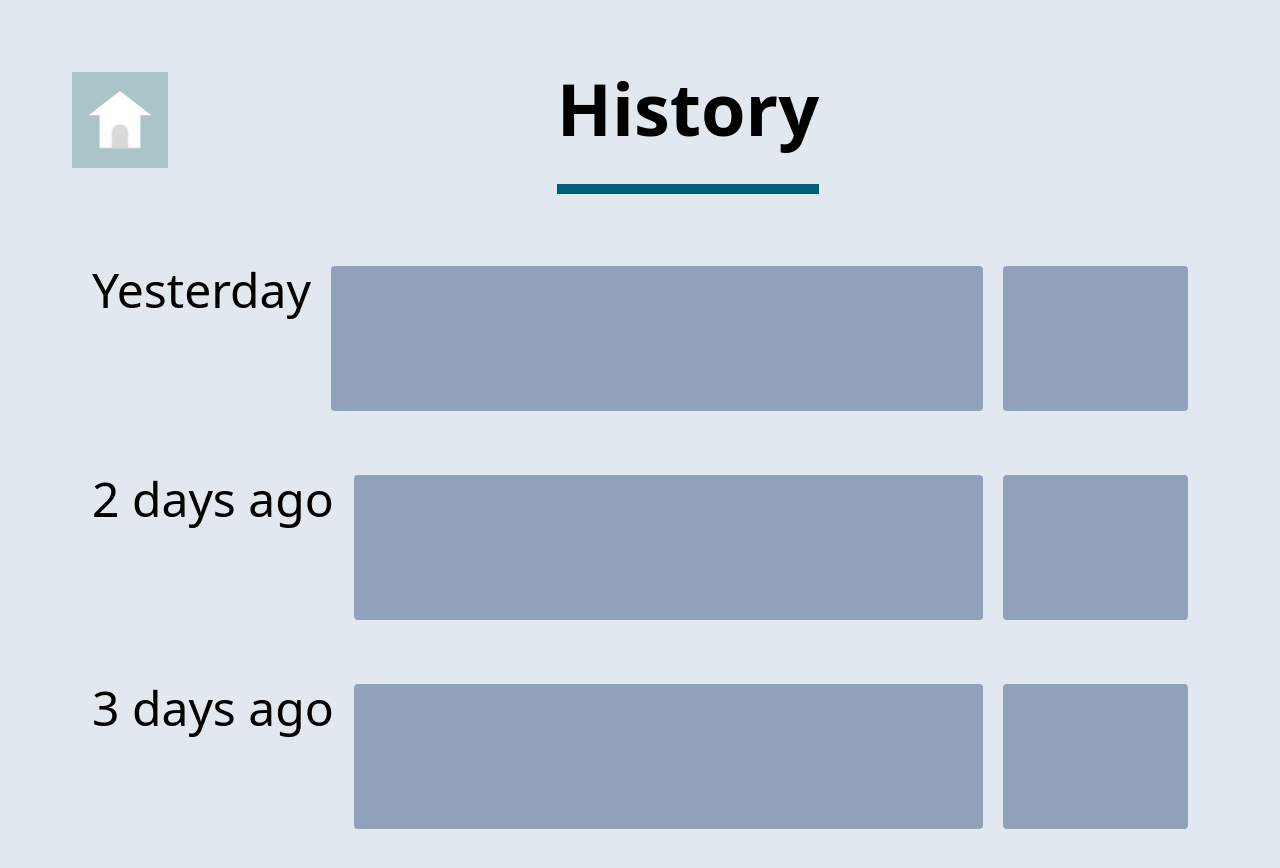
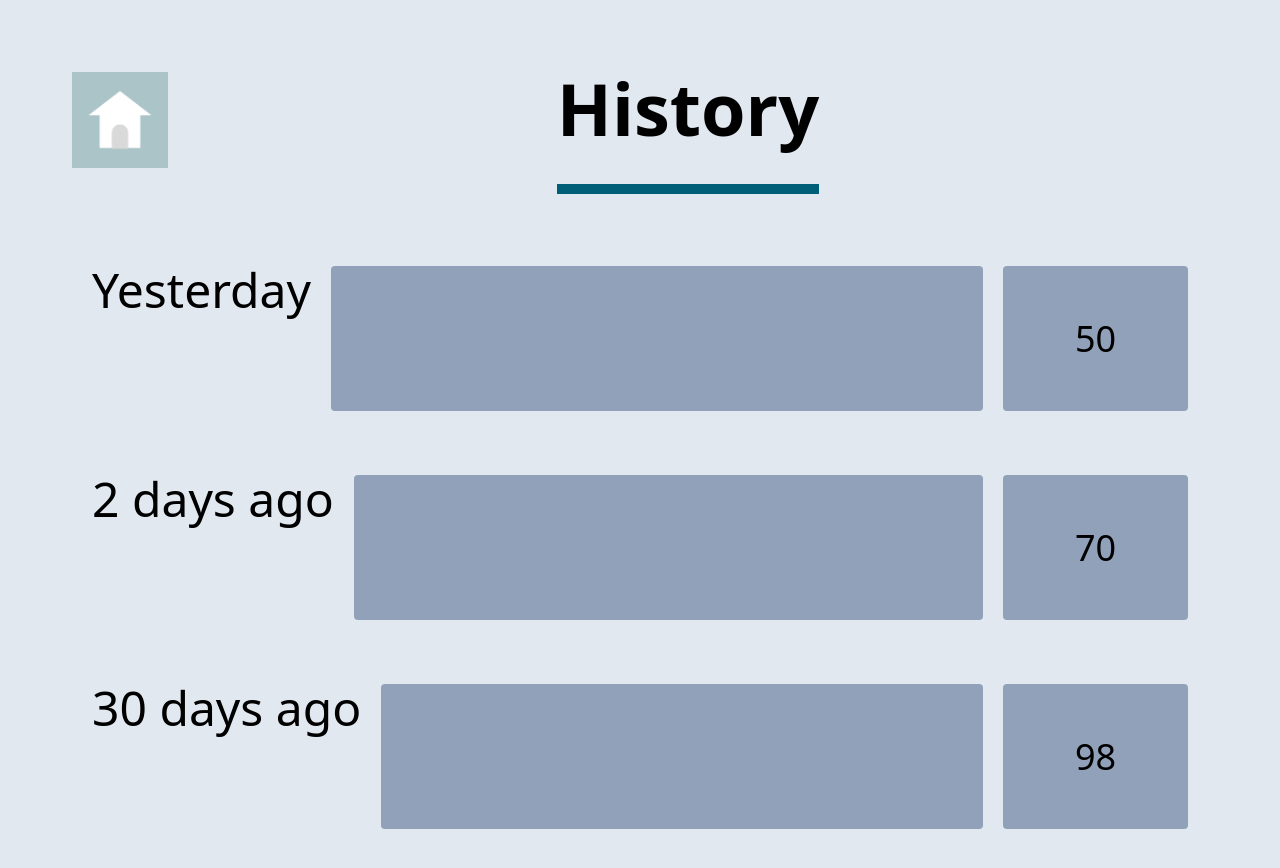
Before and after one commit to cj05/waste-tracker, a Vue app: page /history in a window 1280 px wide. Shown: the top 868 px of the page. Built offline with nearby package versions, Linux system fonts and the light colour scheme; the HTML template or start-up script is replaced by a standard one.

Commit message:
improvement

```diff
--- a/package.json
+++ b/package.json
@@ -17,6 +17,7 @@
   "dependencies": {
     "@tailwindcss/vite": "^4.0.1",
     "@vueuse/core": "^12.5.0",
+    "moment": "^2.30.1",
     "tailwindcss": "^4.0.1",
     "vue": "^3.5.13",
     "vue-router": "^4.5.0"
--- a/src/components/History/HistoryCard.vue
+++ b/src/components/History/HistoryCard.vue
@@ -1,33 +1,31 @@
-<script lang="ts">
-import { defineComponent } from 'vue'
-
-export default defineComponent({
-  name: 'HistoryCard',
-  props: {
-    date: {
-      type: String,
-      required: true
-    },
+<script setup lang="ts">
+import { computed, defineComponent } from 'vue'
+import moment from 'moment';
+const props = defineProps({
+  date: {
+    type: String,
+    required: true
+  },
+  completion:{
+    type:  Number,
+    required:true
   }
 })
+
+const display = computed(()=>moment().diff(props.date, "days"))
+
 </script>
 
 <template>
   <article class="flex gap-5 justify-between mb-16 max-md:flex-col max-sm:mb-10">
     <h2 class="text-5xl font-medium text-black max-md:mb-5 max-md:text-4xl">
-      {{ date }}
+      {{display>1?display+" days ago":display == 1?"Yesterday":"Today"}}
     </h2>
     <div class="flex flex-1 gap-5 max-md:w-full max-sm:flex-col">
-      <div
-        class="flex-1 rounded bg-slate-400 h-[145px] max-sm:h-[120px]"
-        role="img"
-        aria-label="History content"
-      ></div>
-      <div
-        class="shrink-0 rounded bg-slate-400 h-[145px] w-[185px] max-sm:w-full max-sm:h-[120px]"
-        role="img"
-        aria-label="History thumbnail"
-      ></div>
+      <div class="flex-1 rounded bg-slate-400 h-[145px] max-sm:h-[120px]" role="img" aria-label="History content"></div>
+      <div class="shrink-0 rounded bg-slate-400 h-[145px] w-[185px] max-sm:w-full max-sm:h-[120px] flex items-center justify-center text-4xl">
+        {{ props.completion }}
+      </div>
     </div>
   </article>
 </template>
--- a/src/views/HistoryView.vue
+++ b/src/views/HistoryView.vue
@@ -2,16 +2,21 @@
 import { defineComponent, ref } from 'vue'
 import HistoryCard from '../components/History/HistoryCard.vue'
 import MenuHeader from '@/components/MenuHeader.vue';
-
+import moment from 'moment';
 interface HistoryItem {
   date: string
+  completion:number
+  driverData:{
+
+  }
 }
 
 
 const historyItems: HistoryItem[] = [
-  { date: 'Yesterday' },
-  { date: '2 days ago' },
-  { date: '3 days ago' }
+  { date: moment().subtract(1, 'days').format('YYYYMMDD')   , driverData: {} ,completion:50},
+  { date: moment().subtract(2, 'days').format('YYYYMMDD')   , driverData: {} ,completion:70},
+  { date: moment().subtract(30, 'days').format('YYYYMMDD')   , driverData: {} ,completion:98}
+  //moment(date, "YYYYMMDD").fromNow()
 ]
 const title = ref('History')
 </script>
@@ -21,7 +26,7 @@ const title = ref('History')
     <MenuHeader :title="title" />
 
     <main class="px-5 py-0 mx-auto my-10 max-w-[1400px] max-sm:mx-auto max-sm:my-5">
-      <HistoryCard v-for="item in historyItems" :key="item.date" :date="item.date" />
+      <HistoryCard v-for="item in historyItems" :key="item.date" :date="item.date" :completion="item.completion"/>
     </main>
   </div>
 </template>
```
Also changed, not shown: 1 other file (tests, documents, lock files or other folders).
